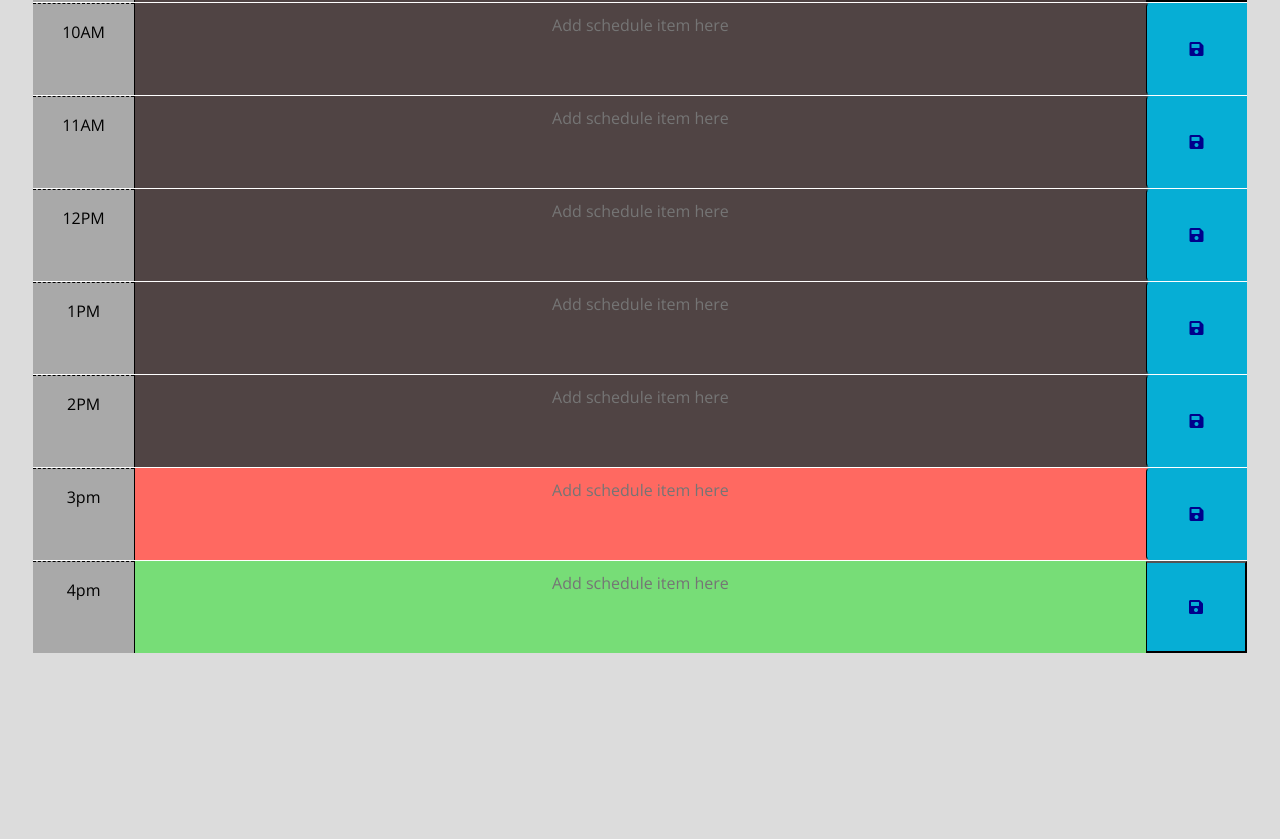
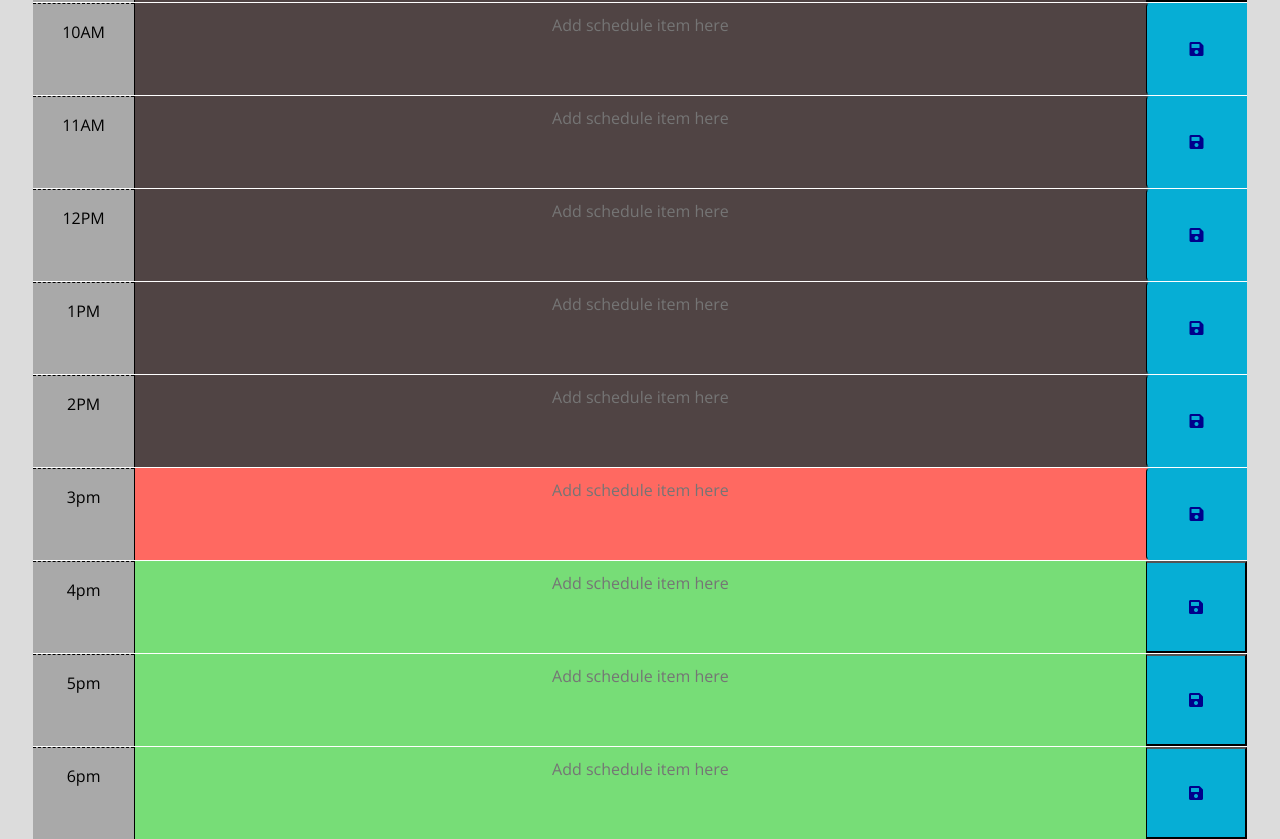
Before and after one commit to mlgibson8/work_day_scheduler, a plain HTML site: page index.html in a window 1280 px wide. Shown: the part 491-1330 px from the top of the page. Before the commit the page ends 1144 px from the top, so only its background shows below. Drawn offline with nearby package versions, Linux system fonts and the light colour scheme.

Commit message:
added more time slots

```diff
--- a/Assets/script.js
+++ b/Assets/script.js
@@ -43,6 +43,8 @@ $(document).ready(function () {
     $("#hour-14 .time-block").val(localStorage.getItem("14"));
     $("#hour-15 .time-block").val(localStorage.getItem("15"));
     $("#hour-16 .time-block").val(localStorage.getItem("16"));
+    $("#hour-17 .time-block").val(localStorage.getItem("17"));
+    $("#hour-18 .time-block").val(localStorage.getItem("18"));
 
 });
 
--- a/index.html
+++ b/index.html
@@ -105,6 +105,21 @@
         </button>
       </div>
 
+      <div id="hour-17" class="row time-div">
+        <div class="col-md-1 hour text-center py-3"><span id="17">5pm</span></div>
+        <textarea class="col-md-10 time-block description" placeholder="Add schedule item here" rows="3"></textarea>
+        <button class="col-md-1 saveBtn" aria-label="save button 5pm">
+          <i class="fas fa-save"></i>
+        </button>
+      </div>
+      <div id="hour-18" class="row time-div">
+        <div class="col-md-1 hour text-center py-3"><span id="18">6pm</span></div>
+        <textarea class="col-md-10 time-block description" placeholder="Add schedule item here" rows="3"></textarea>
+        <button class="col-md-1 saveBtn" aria-label="save button 6pm">
+          <i class="fas fa-save"></i>
+        </button>
+
+
 </div>
 
 
```
